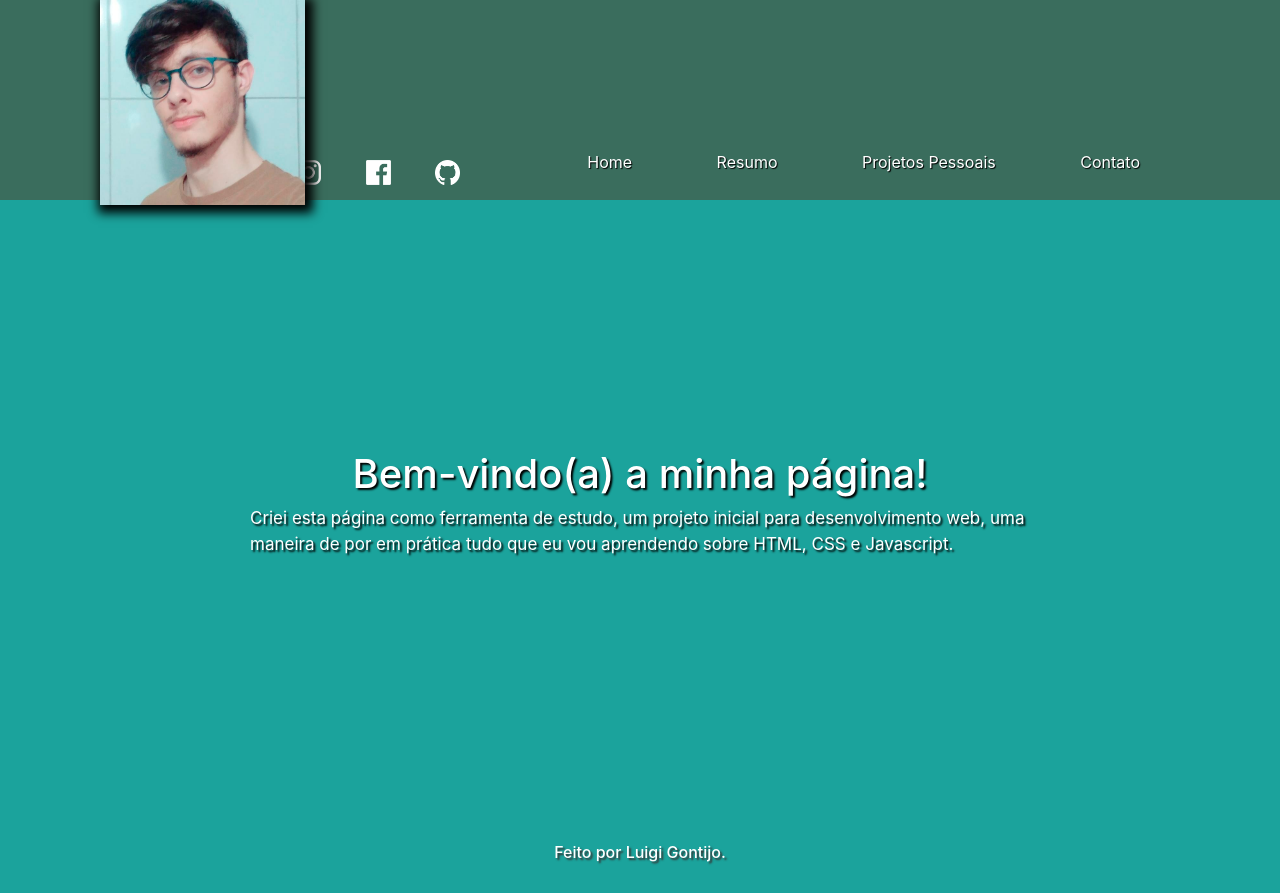
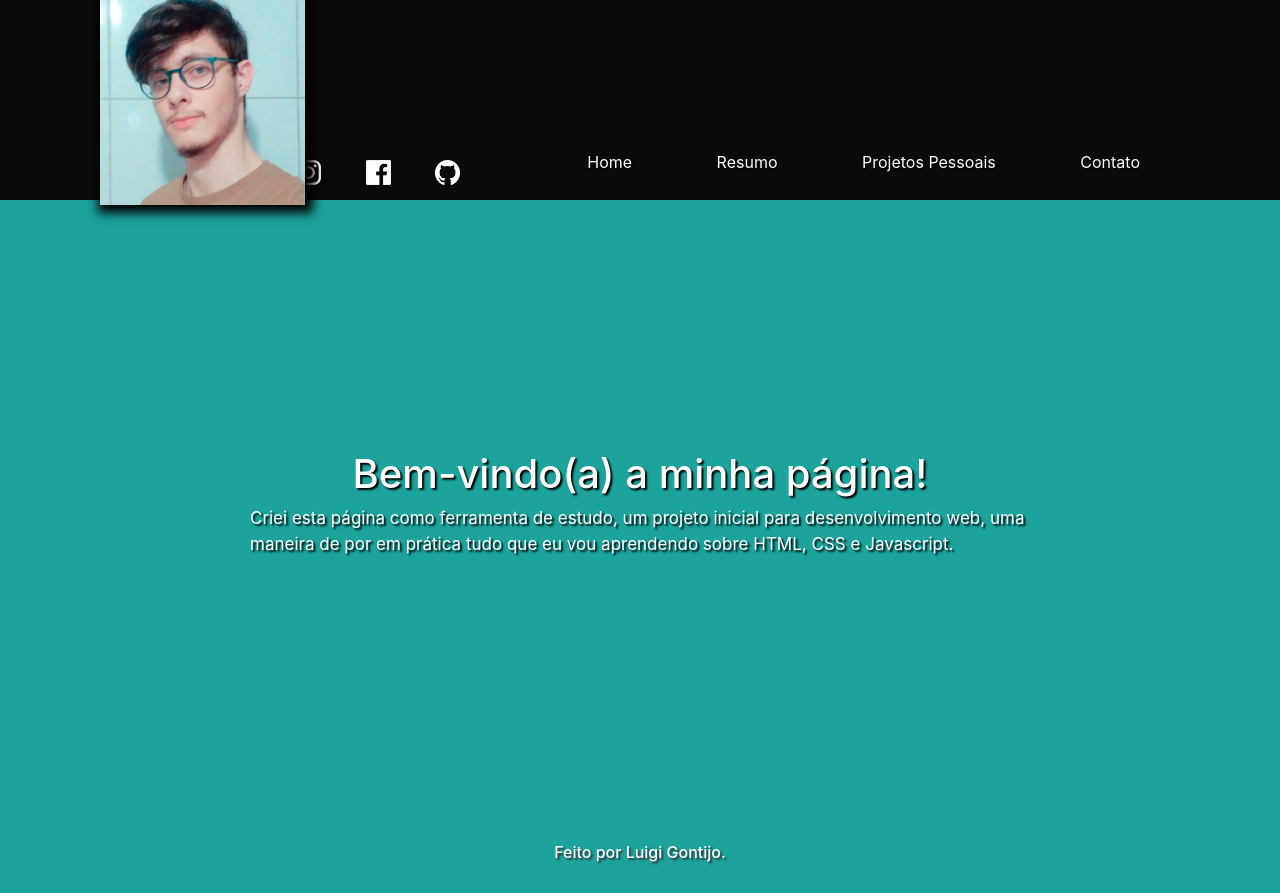
Before and after one commit to gontijol/luigigontijo.github.io, a plain HTML site: page index.html in a window 1280 px wide. Drawn offline with Linux system fonts and the light colour scheme.

Commit message:
Update estilos.css

```diff
--- a/css/estilos.css
+++ b/css/estilos.css
@@ -9,7 +9,7 @@ html,body{
 header{
   width:100%;
   height: 200px;
-  background-color: #3A6D5D;
+  background-color: #090A0A;
   position: relative;
 
 }
```
